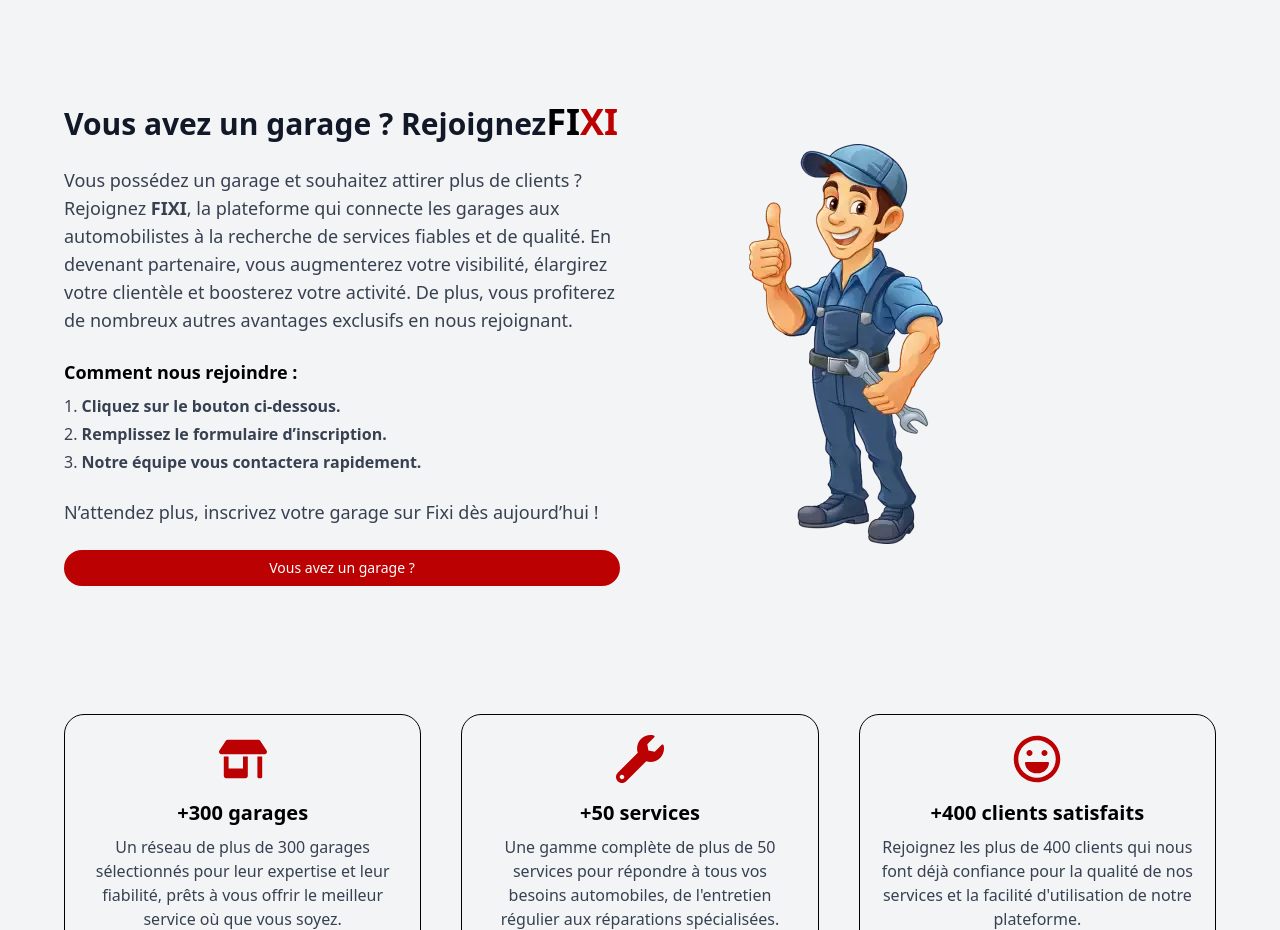
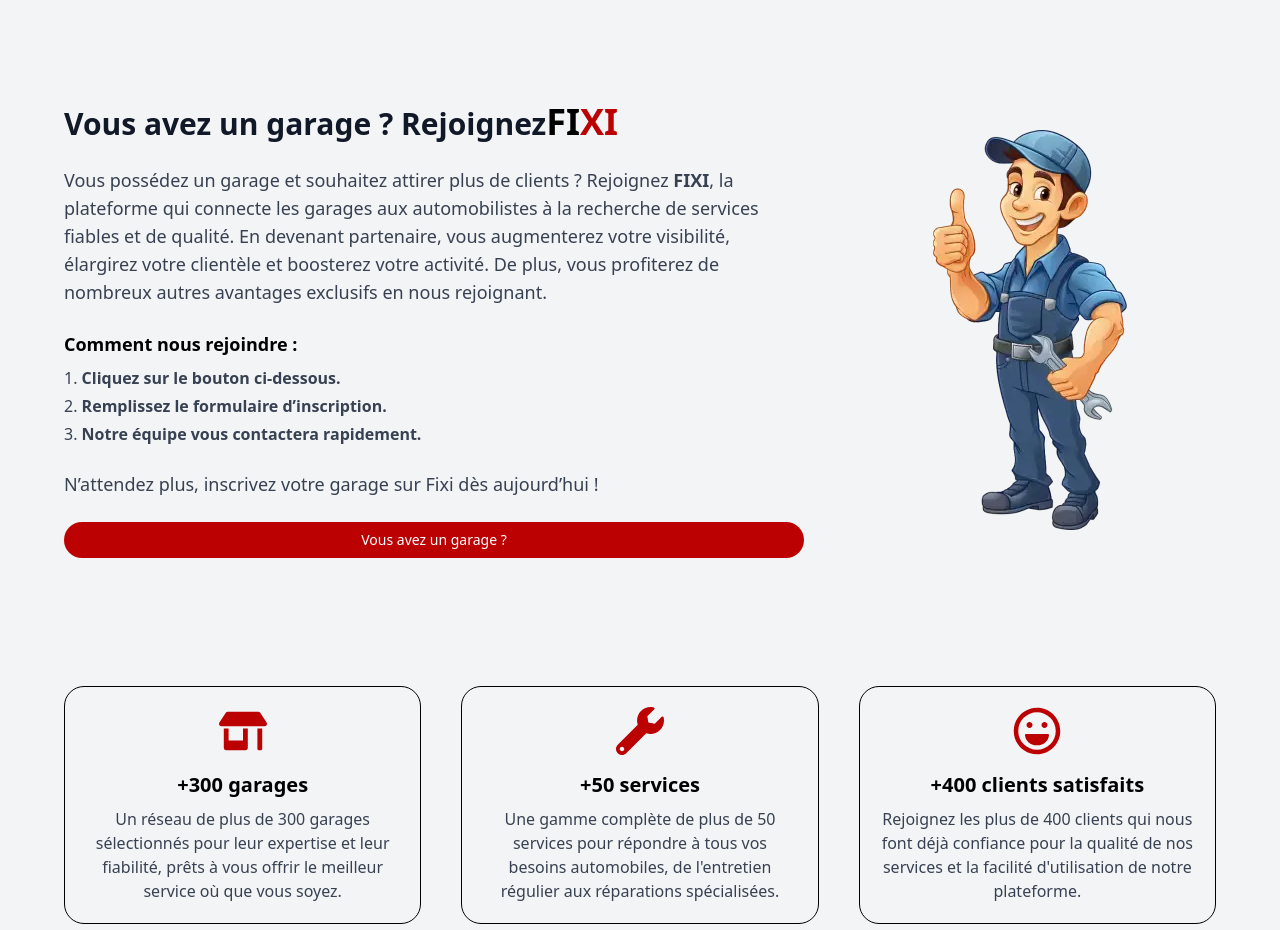
Before and after one commit to fixidevteam/Fixi-market, a React (Vite) app: page / in a window 1280 px wide. Shown: the part 2620-3550 px from the top of the page. Built offline with nearby package versions, Linux system fonts and the light colour scheme.

Commit message:
fix joinFIXISeaction

```diff
--- a/src/components/JoinFixiSection.jsx
+++ b/src/components/JoinFixiSection.jsx
@@ -57,7 +57,7 @@ const JoinFixiSection = () => {
         </div>
 
         {/* Image */}
-        <div className="flex-1 hidden md:block transform hover:scale-110 transition-transform duration-300">
+        <div className="hidden md:block transform hover:scale-110 transition-transform duration-300">
           <img
             src="./images/mecanicien.webp"
             alt="mécanicien"
```
